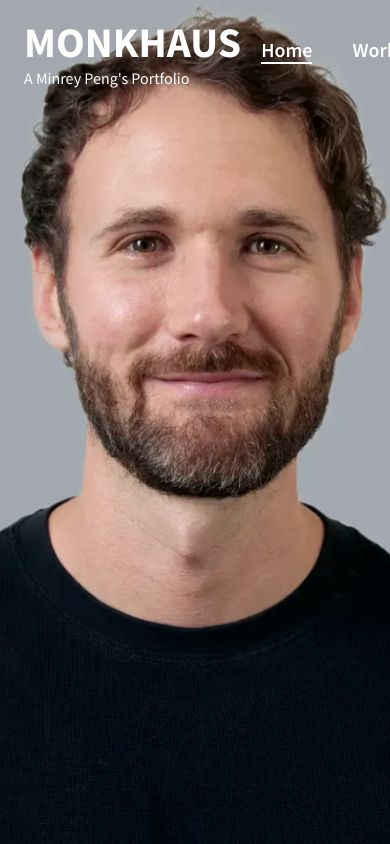
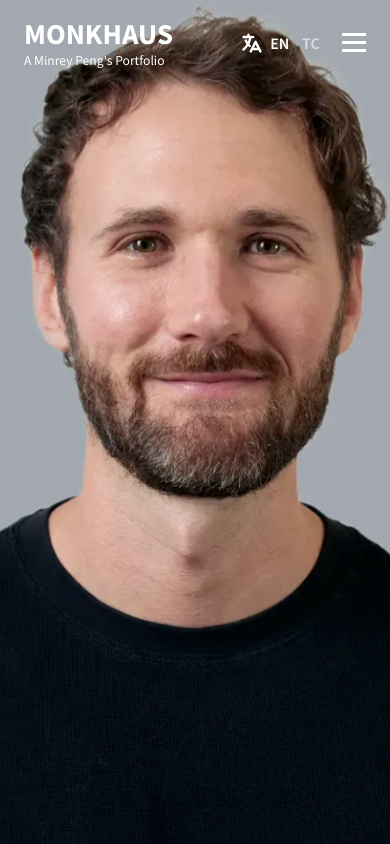
Before and after one commit to MinreyP/portfolio23, a Next.js app: page / in a window 390 px wide. Built offline with nearby package versions, Linux system fonts and the light colour scheme.

Commit message:
mobile menu done

```diff
--- a/components/Header.js
+++ b/components/Header.js
@@ -1,8 +1,17 @@
-import { HiTranslate, HiOutlineMail, HiOutlineMenuAlt1 } from "react-icons/hi";
+import { useState } from "react";
+import { HiTranslate } from "react-icons/hi";
+import MobileMenu from "./MobileMenu";
 import styles from "../src/styles/Layout.module.css";
 
 const Header = () => {
+    const [mbMenu, setMbmenu] = useState(false);
+
+    const toggleMobileMenu = () => {
+        setMbmenu(!mbMenu);
+    }
+
     return (
+        <>
             <header className={styles.header}>
                 <a className={styles.brand}>
                     <h1>MONKHAUS</h1>
@@ -18,22 +27,20 @@ const Header = () => {
                 </nav>
                 <nav className={styles.navInfos}>
                     <ul>
-                    <li class={styles.langSwitcher}>
+                        <li className={styles.langSwitcher}>
                             <HiTranslate />
                             <div className={`${styles.langEn} ${styles.active}`}>EN</div>
                             <div className={styles.langTc}>TC</div>
                         </li>
-                </ul>
-                <ul class={styles.mobileNav}>
-                    <li class={styles.contact}>
-                        <HiOutlineMail />
-                    </li>
-                    <li class={styles.sidebarToggle}>
-                        <HiOutlineMenuAlt1 />
-                    </li>
+                        <div onClick={() => toggleMobileMenu()}
+                            className={mbMenu ? `${styles.headerBurger} ${styles.active}` : (styles.headerBurger)}>
+                            <div></div>
+                        </div>
                     </ul>
                 </nav>
             </header>
+            {mbMenu ? <MobileMenu active={true} /> : <MobileMenu active={false} />}
+        </>
     );
 };
 
--- a/components/Layout.js
+++ b/components/Layout.js
@@ -1,5 +1,4 @@
 import Header from '../components/Header'
-import styles from '../src/styles/Layout.module.css'
 
 const layout = ({ children }) => {
     return (
--- /dev/null
+++ b/components/MobileMenu.js
@@ -0,0 +1,23 @@
+import style from '../src/styles/Layout.module.css';
+import { SiGithub, SiLinkedin } from "react-icons/si";
+
+const MobileMenu = ({ active }) => {
+    return (
+        <div className={active ? `${style.mobileMenuWrapper} ${style.active}` : (style.mobileMenuWrapper)}>
+            <nav className={style.mobileNav}>
+                <ul>
+                    <li><a href="#" className={`${style.link}`}>Home</a></li>
+                    <li><a href="/work" className={`${style.link}`}>Work</a></li>
+                    <li><a href="/resume" className={`${style.link}`}>Resume</a></li>
+                    <li><a href="/contact" className={`${style.link}`}>Contact</a></li>
+                </ul>
+                <ul className={style.socialLinks}>
+                    <li><a href="https://github.com/MinreyP" target="_blank"><SiGithub />Github</a></li>
+                    <li><a href="https://www.linkedin.com/in/minrey-peng/" target="_blank"><SiLinkedin />LinkedIn</a></li>
+                </ul>
+            </nav>
+        </div>
+    );
+};
+
+export default MobileMenu;
--- a/src/styles/Layout.module.css
+++ b/src/styles/Layout.module.css
@@ -6,6 +6,8 @@
   justify-content: space-between;
   align-items: center;
   color: #fff;
+  position: relative;
+  z-index: 5;
 }
 
 .header svg {
@@ -62,7 +64,7 @@
 .navMain .link::before {
   content: '';
   position: absolute;
-  transition: transform .5s ease;
+  transition: transform .35s ease;
   left: 0;
   bottom: 0;
   width: 100%;
@@ -113,6 +115,134 @@
   opacity: 1;
 }
 
-.navInfos .mobileNav {
+.headerBurger {
+  opacity: 1;
+  position: relative;
+  z-index: 1;
+  width: 24px;
+  height: 15px;
+  cursor: pointer;
+  display: flex;
+  align-items: center;
+  justify-content: center;
+  margin-left: 1rem;
+}
+
+.headerBurger>div {
+  position: relative;
+  flex: none;
+  width: 100%;
+  height: 3px;
+  background: white;
+  transition: all .4s var(--easing);
+  display: flex;
+  align-items: center;
+  justify-content: center;
+}
+
+.headerBurger>div::before,
+.headerBurger>div::after {
+  content: "";
+  position: absolute;
+  z-index: 1;
+  left: 0;
+  width: 100%;
+  height: 3px;
+  background: inherit;
+  transition: all .4s var(--easing);
+}
+
+.headerBurger>div::after {
+  top: -8px;
+}
+
+.headerBurger>div::before {
+  top: 8px;
+}
+
+.headerBurger.active>div {
+  transform: rotate(135deg);
+}
+
+.headerBurger.active>div::before,
+.headerBurger.active>div::after {
+  top: 0;
+  transform: rotate(90deg);
+}
+
+.headerBurger.active>div::after {
+  opacity: 0;
+}
+
+.mobileMenuWrapper {
+  background: var(--black);
+  color: white;
+  width: 100%;
+  height: 100vh;
+  position: absolute;
+  top: 0;
+  left: 0;
+  z-index: 2;
   display: none;
+  transform: translateY(-100%);
+  transition: transform .35s var(--easing);
 }
+
+.mobileMenuWrapper.active {
+  transform: translateY(0);
+}
+
+.mobileNav {
+  width: 100%;
+  margin: 50% auto;
+  padding: 2rem;
+  font-size: 2rem;
+  font-weight: 700;
+}
+
+.mobileNav li {
+  padding: .2rem 0;
+}
+
+.mobileNav .link {
+  text-decoration: underline;
+}
+
+.socialLinks {
+  display: flex;
+  justify-content: start;
+  align-items: center;
+  font-size: 1rem;
+  font-weight: 400;
+  margin-top: 2rem;
+}
+
+.socialLinks li:not(li:first-child) {
+  margin-left: .8rem;
+}
+
+.socialLinks svg {
+  margin-right: .5rem;
+}
+
+@media screen and (max-width: 768px) {
+  .brand h1 {
+    font-size: 1.8rem;
+  }
+
+  .brand h3 {
+    font-size: .85rem;
+  }
+
+  .navMain {
+    display: none;
+  }
+
+  .langSwitcher div {
+    font-size: 1rem;
+  }
+
+  .mobileMenuWrapper {
+    display: block;
+  }
+}
--- a/src/styles/globals.css
+++ b/src/styles/globals.css
@@ -2,6 +2,11 @@
   --max-width: 1100px;
   --border-radius: 16px;
   --font-stacks: 'Source Sans Pro', 'Noto Sans TC', 'system-ui', sans-serif;
+  --black: #373636;
+  --light-grey: #EBEBEB;
+  --dark-grey: #c9c8c9;
+  --kraft: #F3EDE0;
+  --easing: cubic-bezier(.4, 0, 0, 1);
 }
 
 * {
@@ -16,6 +21,7 @@ body {
   max-width: 100vw;
   min-height: 100vh;
   overflow-x: hidden;
+  color: var(--black);
 }
 
 h1,
```
Lines whose indentation alone changed are shown as unchanged.
